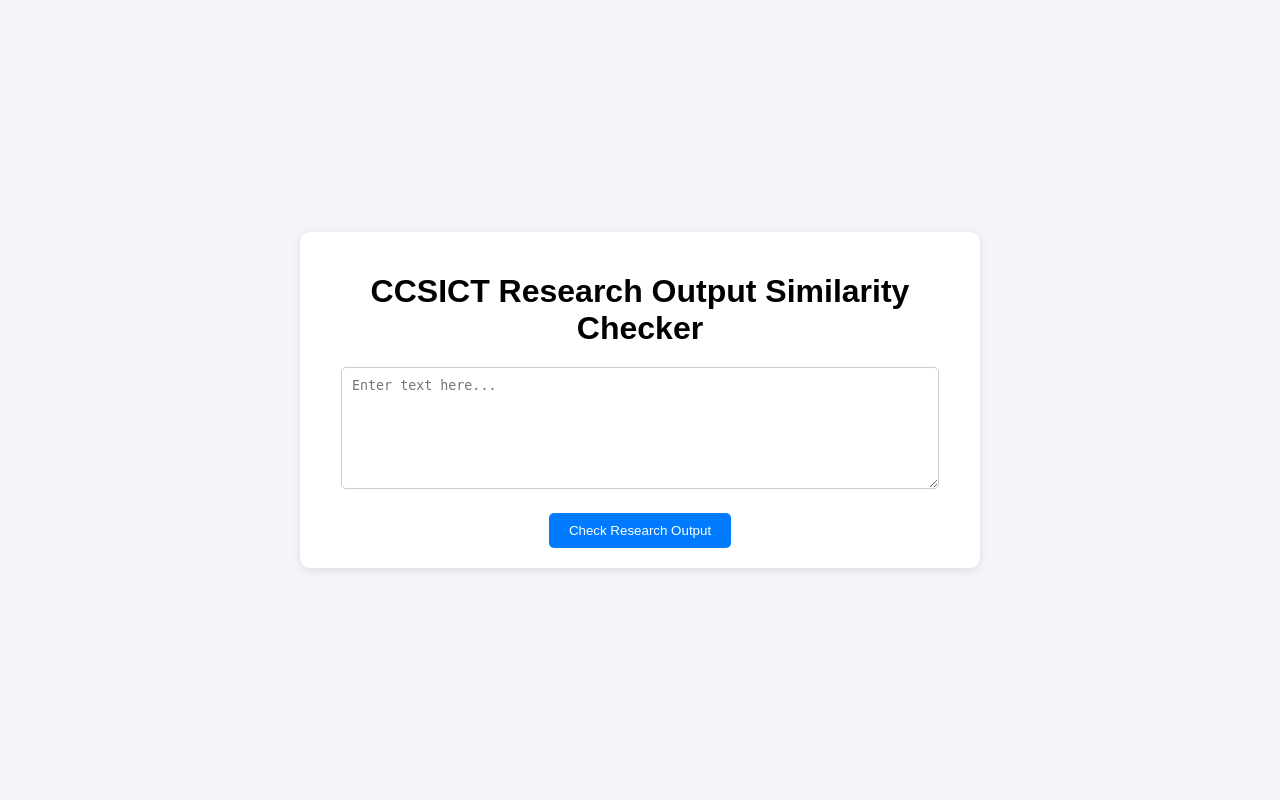
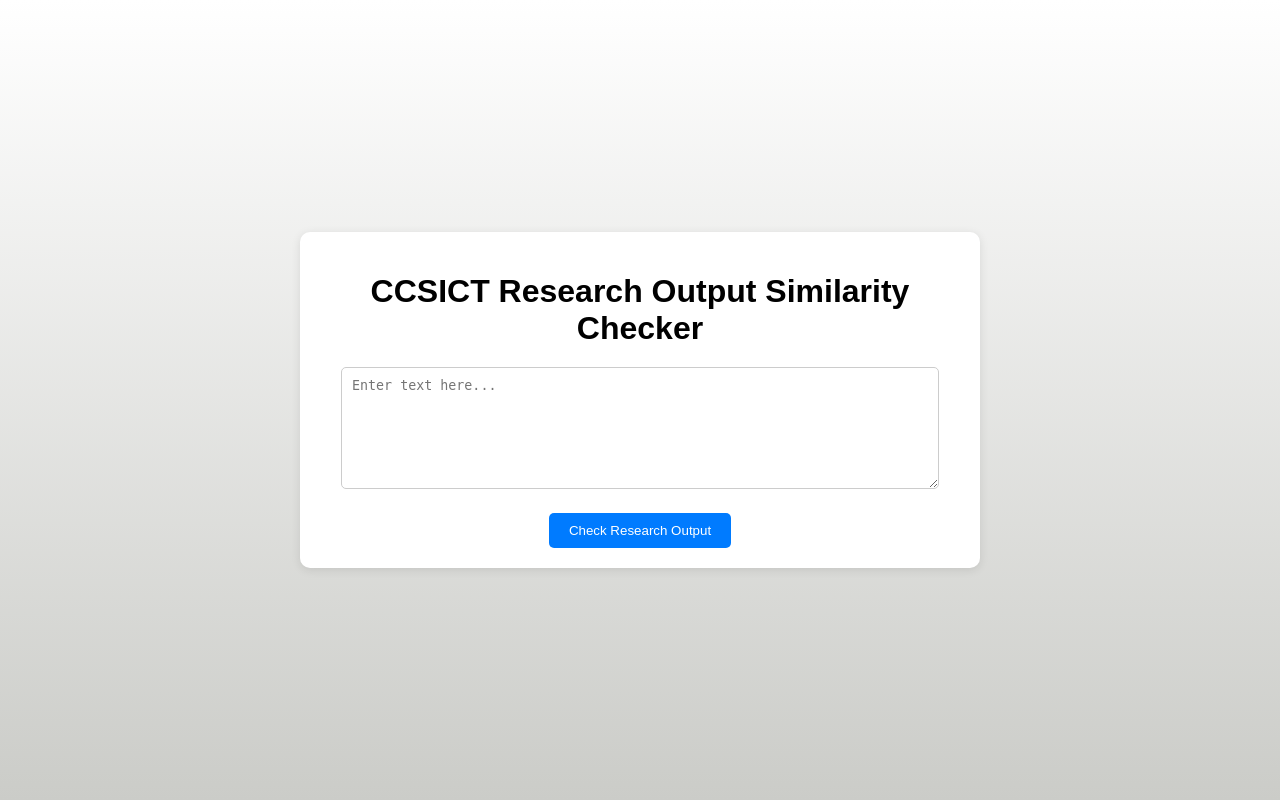
Before and after one commit to delosreyesjohnpaul/Thesis-Similarity-Checker-SVM-V2, a Flask app: page / in a window 1280 px wide. Run offline with Flask 3, Linux system fonts and the light colour scheme; parts of the project's set-up code (start-up, migrations or seed data) failed here and were passed over.

Commit message:
Improve design

```diff
--- a/templates/index.html
+++ b/templates/index.html
@@ -15,6 +15,7 @@
         height: 100vh;
         margin: 0;
         overflow: hidden; /* Prevents body from scrolling when container overflows */
+        background: linear-gradient(to bottom, #fff, #cbccc8) fixed;
     }
 
     .container {
```
